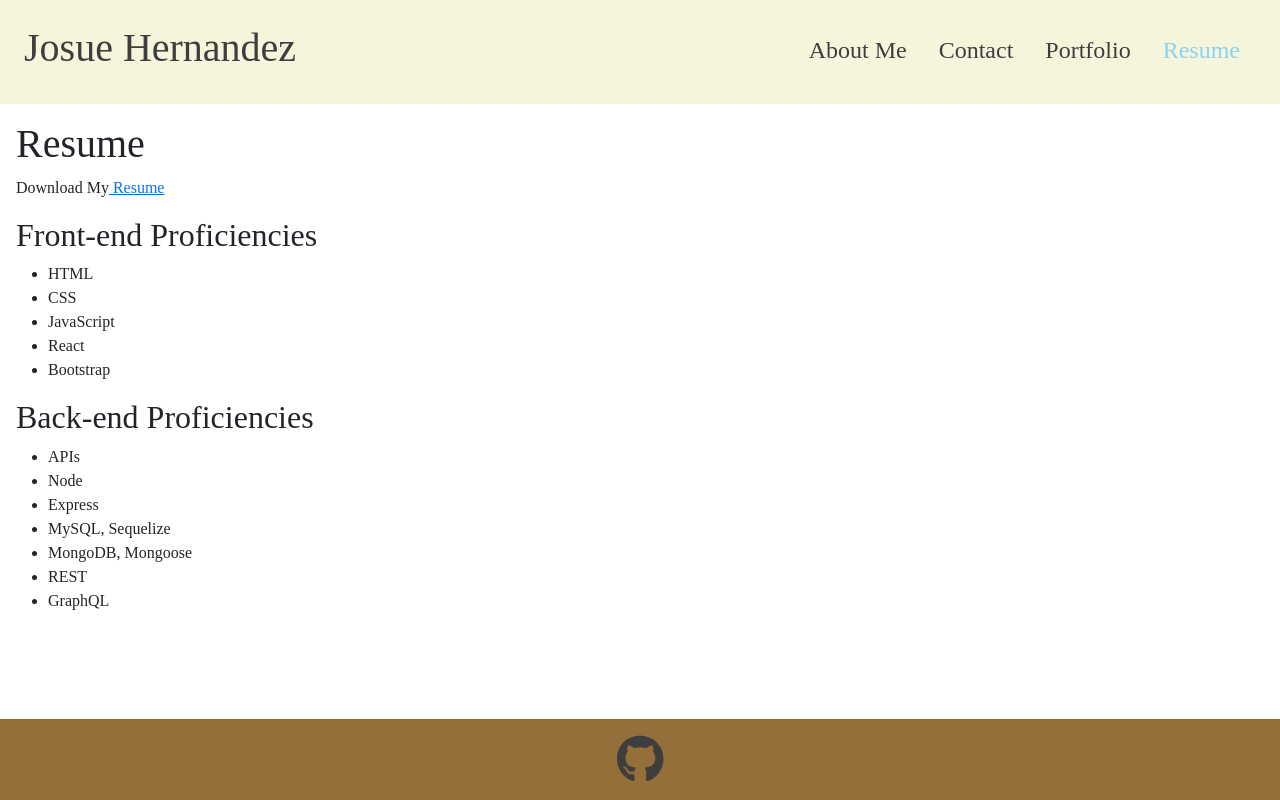
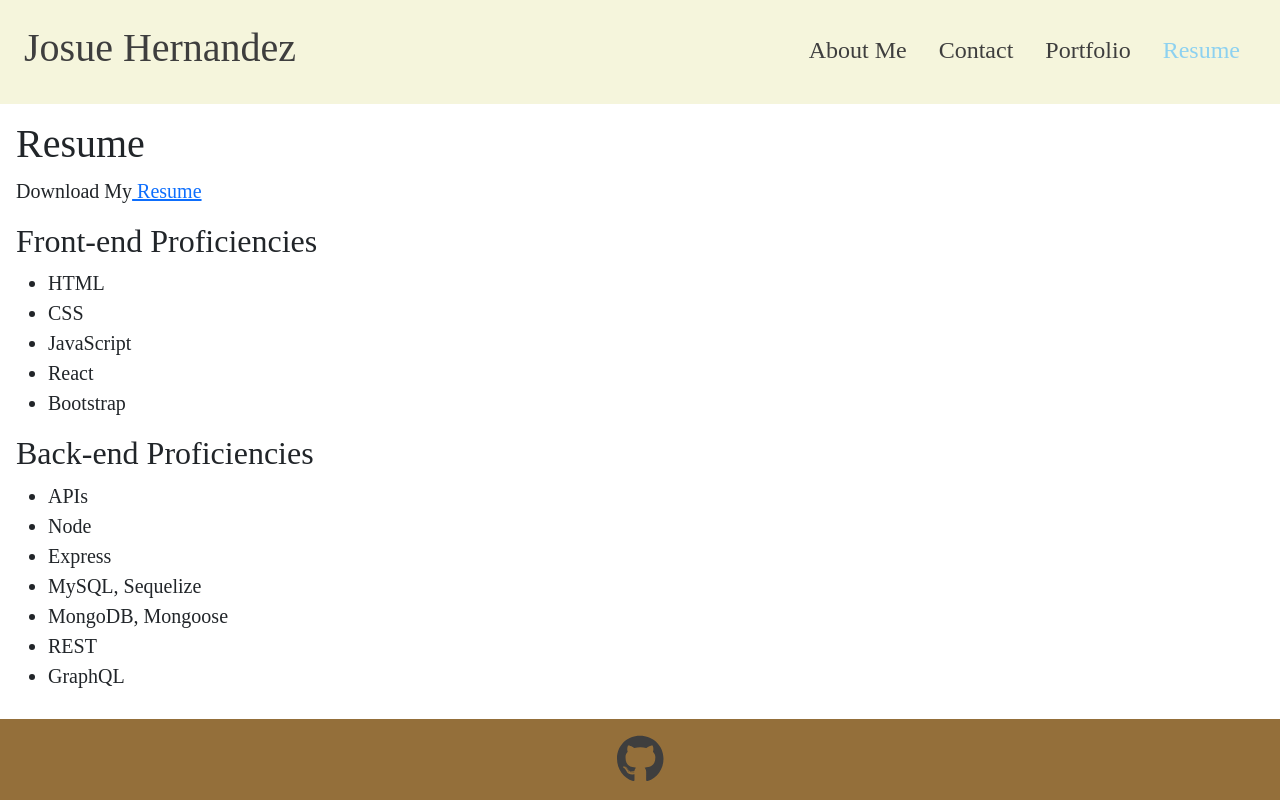
Before and after one commit to JosueHernand/JosueCodeCrafted, a React (Vite) app: page /Resume in a window 1280 px wide. Built offline with nearby package versions, Linux system fonts and the light colour scheme.

Commit message:
Changed the font size for my resume

```diff
--- a/src/pages/Resume.jsx
+++ b/src/pages/Resume.jsx
@@ -2,7 +2,7 @@ import myResume from '../assets/pdf/Resume.pdf';
 
 export default function Resume() {
   return (
-    <div>
+    <div className='fs-5'>
       <h1>Resume</h1>
       <p>Download My
       <a href={myResume} download='Resume.pdf'> Resume</a>
```
